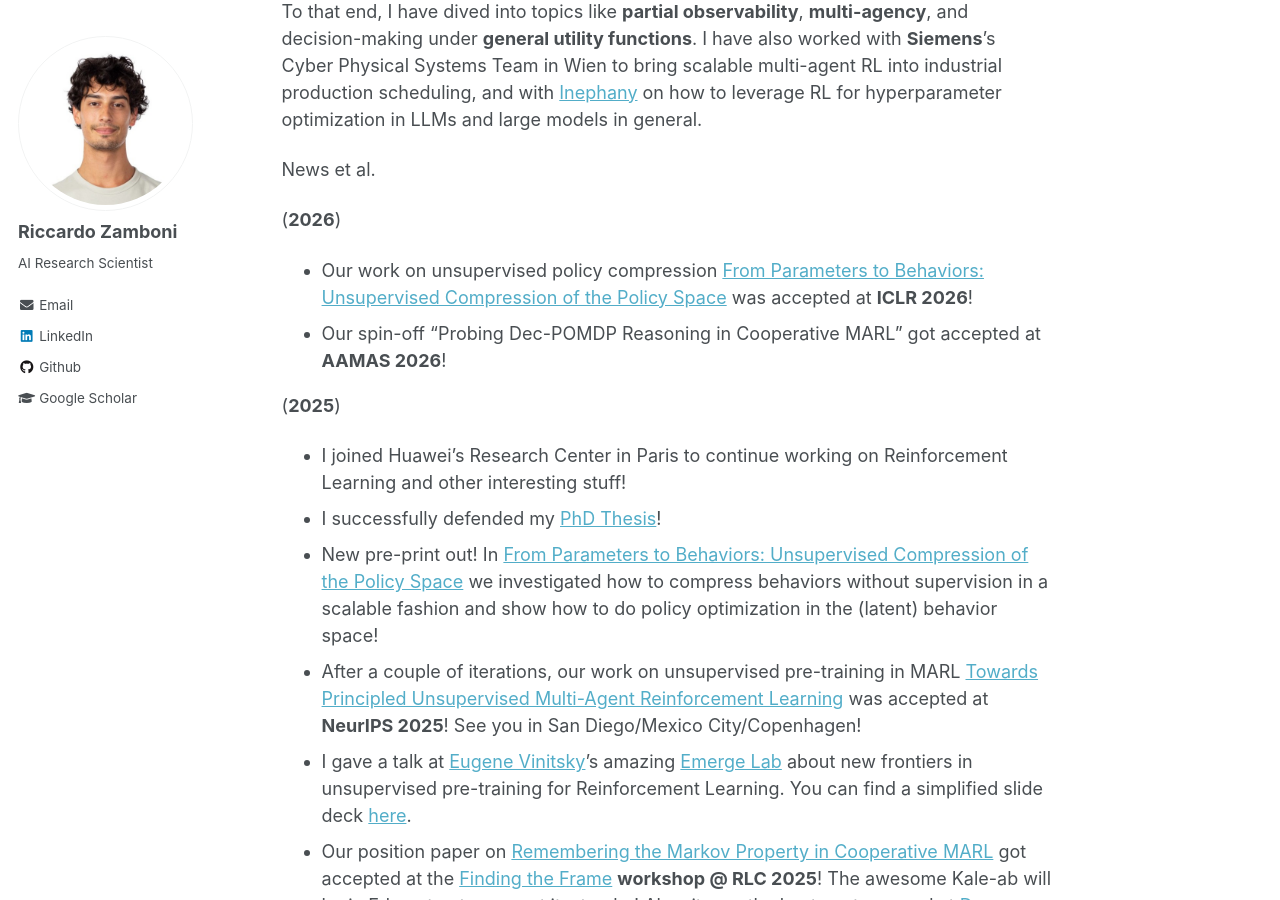
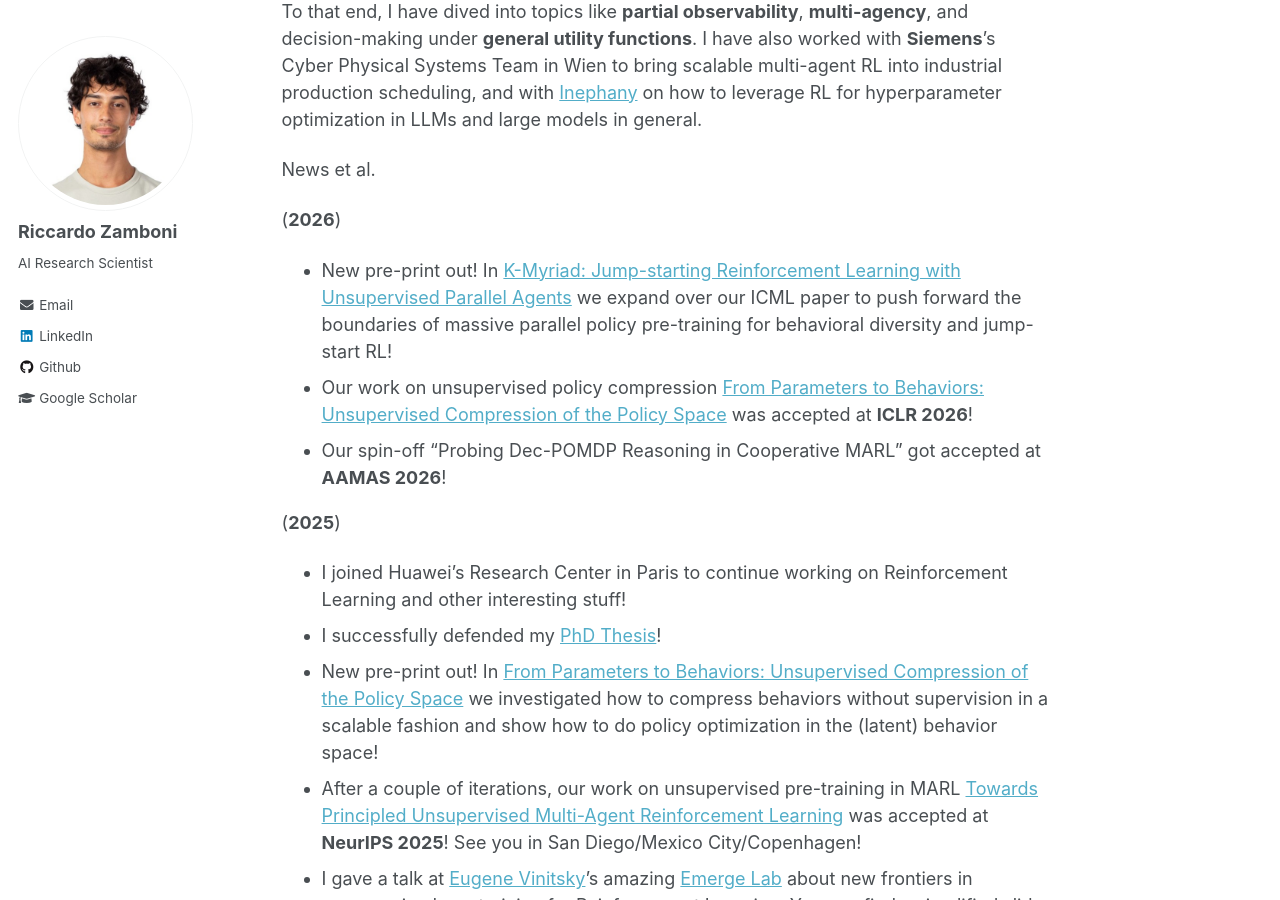
Before and after one commit to RiccZamboni/ricczamboni.github.io, a Jekyll site: the page built from _pages/about.md, in a window 1280 px wide and 900 px high, scrolled down 579 px. Built offline with Jekyll 4.4.1, drawn with Linux system fonts in a browser that asks for light colours.

Commit message:
Update news section with recent publications
Added new pre-print announcement and updated conference acceptances.

```diff
--- a/_pages/about.md
+++ b/_pages/about.md
@@ -23,6 +23,7 @@ To that end, I have dived into topics like **partial observability**, **multi-ag
 News et al.
 
 (**2026**)
+- New pre-print out! In [K-Myriad: Jump-starting Reinforcement Learning with Unsupervised Parallel Agents](https://arxiv.org/abs/2601.18580) we expand over our ICML paper to push forward the boundaries of massive parallel policy pre-training for behavioral diversity and jump-start RL!
 - Our work on unsupervised policy compression [From Parameters to Behaviors: Unsupervised Compression of the Policy Space](https://arxiv.org/abs/2509.22566) was accepted at **ICLR 2026**!
 - Our spin-off "Probing Dec-POMDP Reasoning in Cooperative MARL" got accepted at **AAMAS 2026**!
 
```
